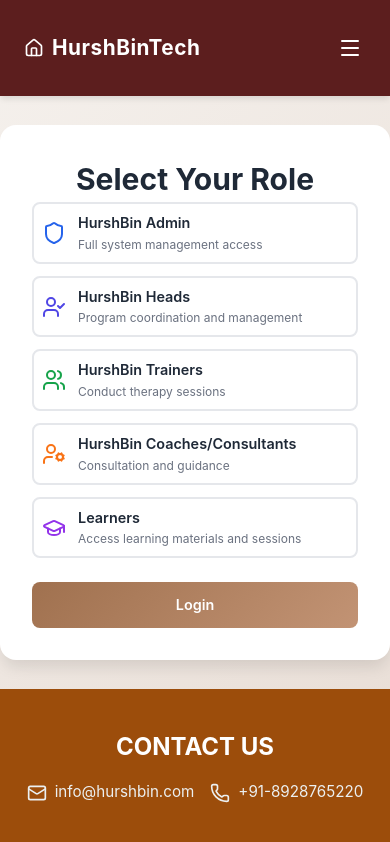
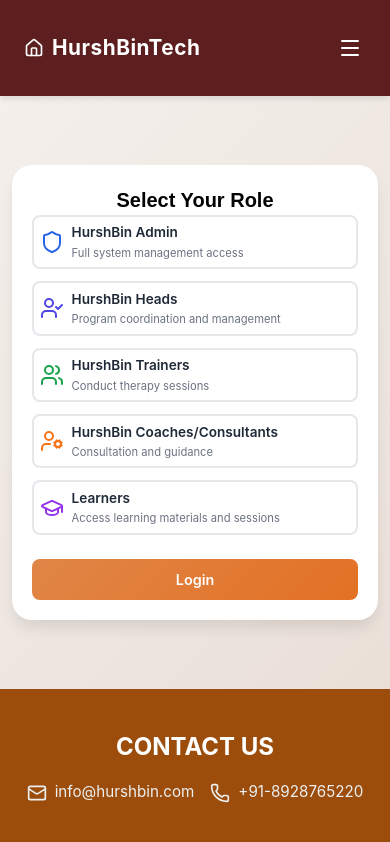
Before and after one commit to Pratik-dhangar/LMS_V1, a React (Vite) app in the folder hurshbintech-frontend/: page /login in a window 390 px wide. Built offline with nearby package versions, Linux system fonts and the light colour scheme; no server answers.

Commit message:
style: enhance Login page styles and improve responsiveness

```diff
--- a/hurshbintech-frontend/src/styles/pages/Login.css
+++ b/hurshbintech-frontend/src/styles/pages/Login.css
@@ -18,17 +18,20 @@
 .login-box {
   background-color: white;
   padding: 2rem;
-  border-radius: 1rem;
+  border-radius: 2rem;
   box-shadow: 0 10px 15px -3px rgba(0, 0, 0, 0.1);
   width: 100%;
-  max-width: 28rem;
+  max-width: 30rem;
+  margin: 2rem 2rem 4rem;
 }
 
 .login-title {
   font-size: 1.875rem;
-  font-weight: 700;
+  font-weight: 600;
   text-align: center;
-  color: #1f2937;
+  color: #020202;
+  text-decoration: none;
+  font-family:Arial, Helvetica, sans-serif;
 }
 
 .login-subtitle {
@@ -56,7 +59,7 @@
 }
 
 .login-role-card:hover {
-  border-color: #a0714f;
+  border-color: #ea9535;
   background-color: #f5ebe0;
 }
 
@@ -97,22 +100,34 @@
 
 .login-label {
   font-weight: 500;
-  color: #374151;
+  color: #000000f9;
   margin-bottom: 0.5rem;
-  font-size: 0.875rem;
+  font-size: 0.975rem;
 }
 
 .login-input {
   padding: 0.625rem 1rem;
-  border: 1px solid #d1d5db;
+  border: 1px solid #ce8026;
   border-radius: 0.375rem;
   font-size: 1rem;
   outline: none;
   transition: all 0.2s;
 }
 
+.login-input[type="password"] {
+  text-align: center;
+}
+
+.login-input[type="password"]::placeholder {
+  text-align: center;
+}
+
+.login-input[type="password"]:focus {
+  text-align: center;
+}
+
 .login-input:focus {
-  border-color: #a0714f;
+  border-color: #f87d25;
   box-shadow: 0 0 0 3px rgba(160, 113, 79, 0.1);
 }
 
@@ -128,7 +143,7 @@
 }
 
 .login-submit-button {
-  background: linear-gradient(135deg, #a0714f 0%, #c29374 100%);
+  background: linear-gradient(135deg, #e08647 0%, #e37124 100%);
   color: white;
   font-weight: 600;
   padding: 0.75rem;
@@ -143,7 +158,7 @@
 }
 
 .login-submit-button:hover:not(:disabled) {
-  background: linear-gradient(135deg, #b88866 0%, #d4a878 100%);
+  background: linear-gradient(135deg, #fa9750 0%, #fc8130 100%);
   transform: translateY(-2px);
   box-shadow: 0 4px 8px rgba(0, 0, 0, 0.15);
 }
@@ -167,3 +182,77 @@
     transform: rotate(360deg);
   }
 }
+
+/* Responsive Breakpoints */
+@media (max-width: 768px) {
+  .login-box {
+    max-width: 25rem;
+    padding: 1.75rem;
+    margin: 1.5rem 1.5rem 3rem;
+  }
+
+  .login-title {
+    font-size: 1.5rem;
+  }
+}
+
+@media (max-width: 640px) {
+  .login-box {
+    max-width: 22rem;
+    padding: 1.5rem;
+    margin: 1rem 1rem 2rem;
+    border-radius: 1.5rem;
+  }
+
+  .login-title {
+    font-size: 1.375rem;
+  }
+
+  .login-role-card {
+    padding: 0.4rem;
+  }
+
+  .login-role-name {
+    font-size: 0.9rem;
+  }
+}
+
+@media (max-width: 480px) {
+  .login-box {
+    max-width: 100%;
+    padding: 1.25rem;
+    margin: 0.75rem;
+    border-radius: 1.25rem;
+  }
+
+  .login-title {
+    font-size: 1.25rem;
+  }
+
+  .login-subtitle {
+    font-size: 0.45rem;
+  }
+
+  .login-role-card {
+    padding: 0.35rem;
+    gap: 0.5rem;
+  }
+
+  .login-role-name {
+    font-size: 0.85rem;
+  }
+
+  .login-role-description {
+    font-size: 0.7rem;
+  }
+
+  .login-input {
+    padding: 0.5rem 0.75rem;
+    font-size: 0.9rem;
+  }
+
+  .login-submit-button {
+    padding: 0.625rem;
+    font-size: 0.9rem;
+  }
+}
```
